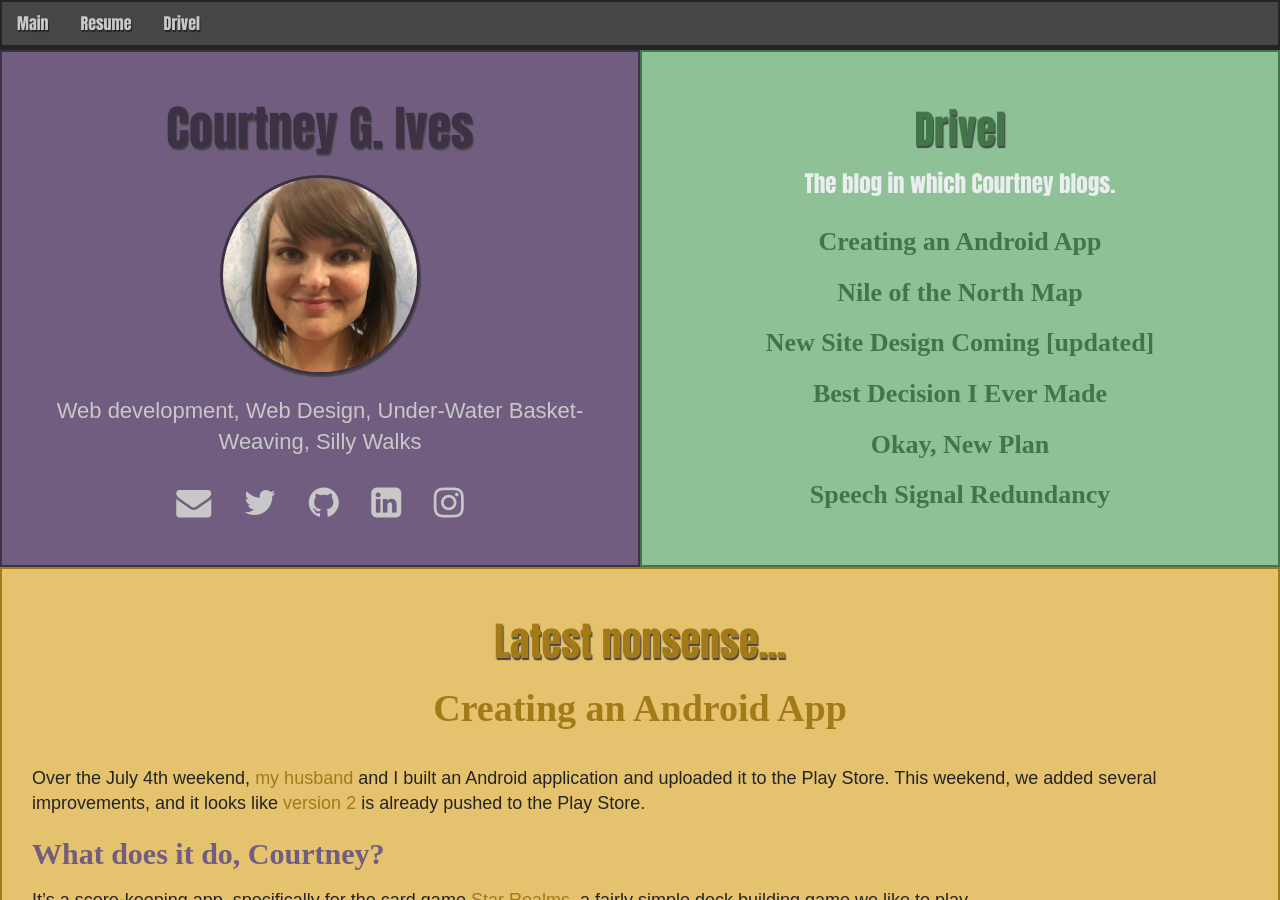
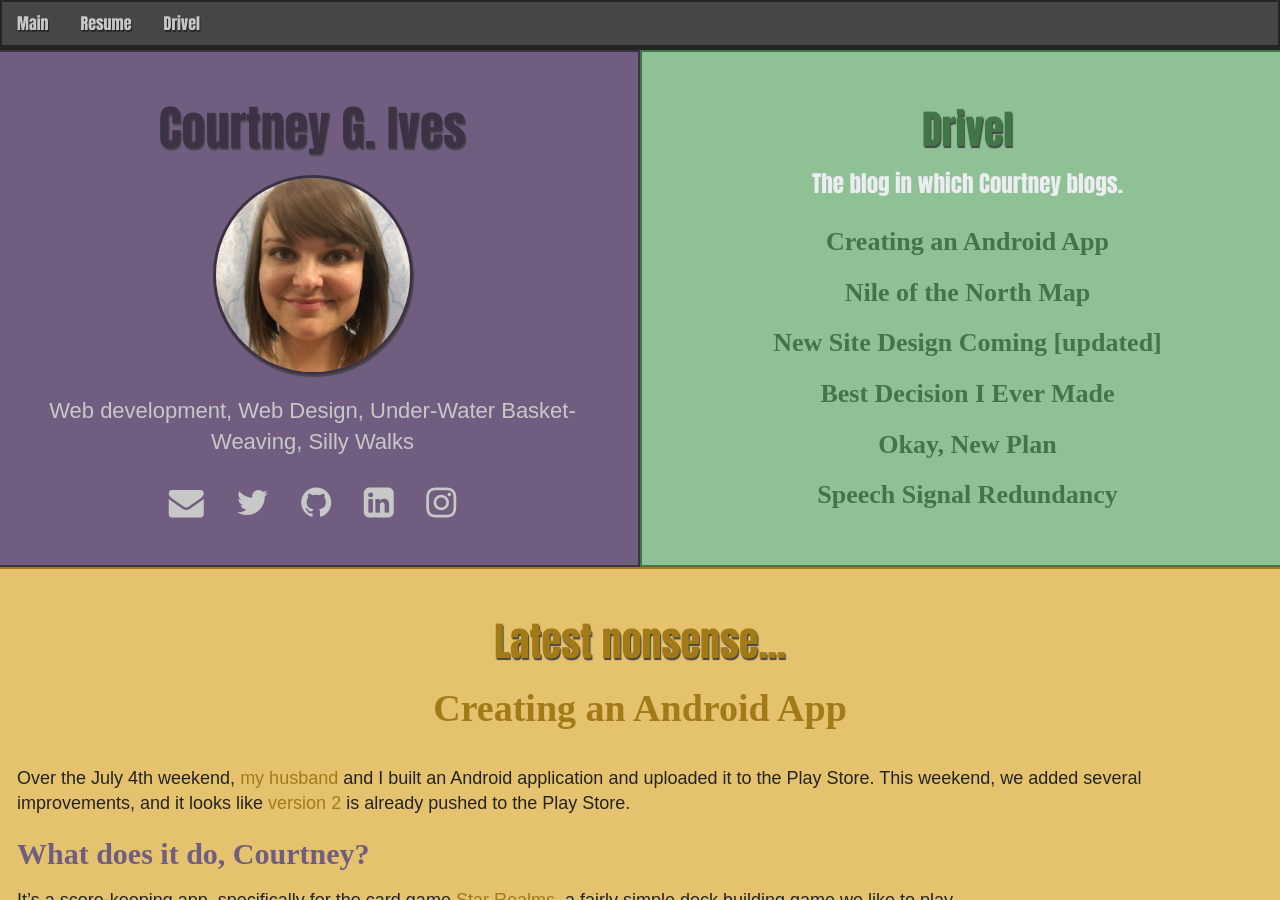
Before and after one commit to courtneygives/courtneygives.github.io, a Jekyll site: the page built from index.html, in a window 1280 px wide and 900 px high. Built offline with Jekyll 4.4.1, drawn with Linux system fonts in a browser that asks for light colours; some web fonts are replaced.

Commit message:
start to adjust the bootstrap on the landing page so its less... wrong

```diff
--- a/_layouts/landing.html
+++ b/_layouts/landing.html
@@ -10,7 +10,7 @@
   <!-- ::::::::::::: INTRODUCTION ::::::::::::: -->
 
   <div class="container-fluid">
-    <div class="row-eq-height">
+    <div class="row row-eq-height">
       <div class="col-md-6 blurb">
         <h1>Courtney G. Ives</h1>
 
@@ -44,21 +44,26 @@
 
   <div class="container-fluid">
 
-    <div class="latest-post">
-      <h1>Latest nonsense...</h1>
-      {% for post in site.posts limit:1 %}
-      <h4 class="post-meta"><a href="{{ BASE_PATH }}{{ post.url }}">{{ post.title }}</a></h4>
+    <div class="row">
+      <div class="col-md-12 latest-post">
+        <h1>Latest nonsense...</h1>
+        {% for post in site.posts limit:1 %}
+        <h4 class="post-meta"><a href="{{ BASE_PATH }}{{ post.url }}">{{ post.title }}</a></h4>
 
         <p>{{ post.content }}</p>
         {% endfor %}
       </div>
+    </div>
 
-      <div class="gallery">
+    <div class="row">
 
+      <div class="col-md-12 gallery">
         <h1>Photo Gallery</h1>
         <!-- LightWidget WIDGET --><script src="//lightwidget.com/widgets/lightwidget.js"></script><iframe src="//lightwidget.com/widgets/ae2b2e4c00e55beb9146bccc02f59417.html" id="lightwidget_ae2b2e4c00" name="lightwidget_ae2b2e4c00"  scrolling="no" allowtransparency="true" class="lightwidget-widget" style="width: 100%; border: 0; overflow: hidden;"></iframe>
       </div>
     </div>
 
+  </div>
 
-    {% include footer.html %}
+
+  {% include footer.html %}
```
